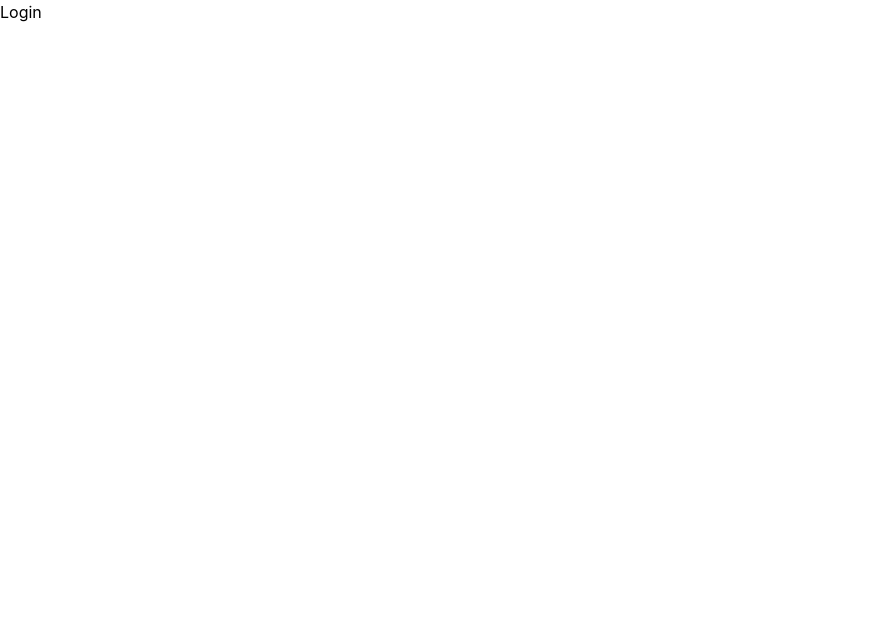
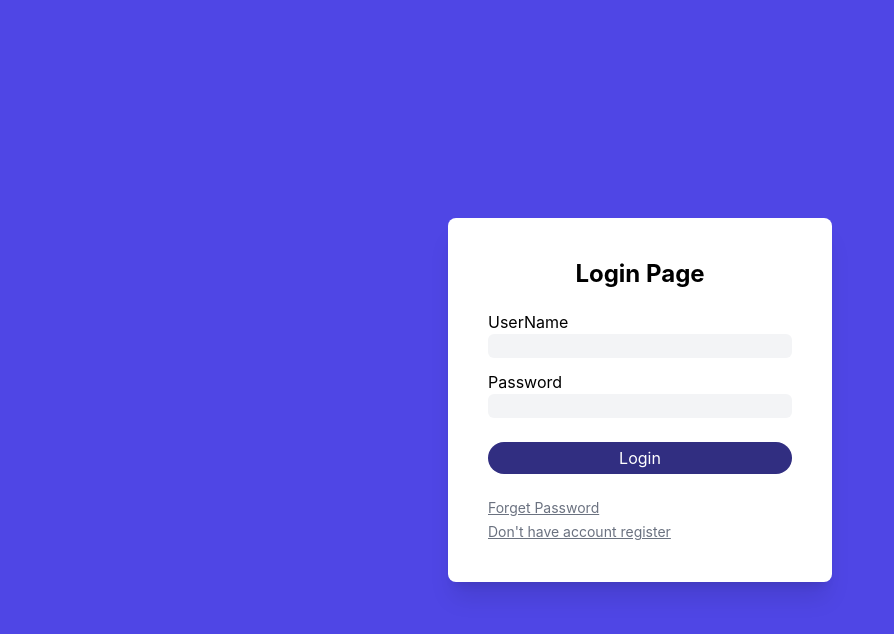
Before and after one commit to Chawa1/Commerce-app, a React (Create React App) app: page /login in a window 1280 px wide. Shown: the top 634 px of the page, without its empty margins (0-894 px from the left). Built offline with nearby package versions, Linux system fonts and the light colour scheme.

Commit message:
feat: add Login page

```diff
--- a/src/pages/Login.js
+++ b/src/pages/Login.js
@@ -1,9 +1,41 @@
 import React from 'react'
 
-const Login = () => {
+export default function Login() {
   return (
-    <div>Login</div>
+/* basic form  have: Title, Email/userName, Password, Submit Button */
+
+
+    <div className='bg-indigo-600 min-h-screen p-10 flex items-center justify-center'>
+
+      <div className='container mx-auto flex items-center justify-center'>
+
+    <div className='bg-white p-10 rounded-lg shadow-xl w-96'>
+      <form className='grid grid-cols-1'>
+      <h2 className='text-center mb-5 text-2xl font-bold'> Login Page </h2>
+
+      <label
+      htmlFor="username"> UserName</label> {/* htmlFor="username" boi ka click man la label aka krd input aka active bet */}
+      <input className='bg-gray-100 rounded-md mb-3 '
+       type="text" name="username" id="username" />
+
+      <label htmlFor='password'>Password</label>
+      <input className='bg-gray-100 rounded-md '
+      type="text" name="password" id="password" />
+      <br/>
+
+      <button className="bg-indigo-900 p-1 rounded-full  text-white px-4  hover:bg-indigo-500 hover:text-white focus:outline-none focus:ring-2 focus:ring-white focus:ring-offset-2 focus:ring-offset-gray-800 hover:bg-indigo-500">
+        Login</button>
+
+        <div className='mt-5 text-sm text-gray-500 '>
+      <button className=' mt-1 underline'>Forget Password</button> {''}
+      <br/>
+      <button className=' mt-1 underline'>Don't have account register</button>
+      </div>
+
+      </form>
+    </div>
+    </div>
+
+    </div>
   )
 }
-
-export default Login
```
